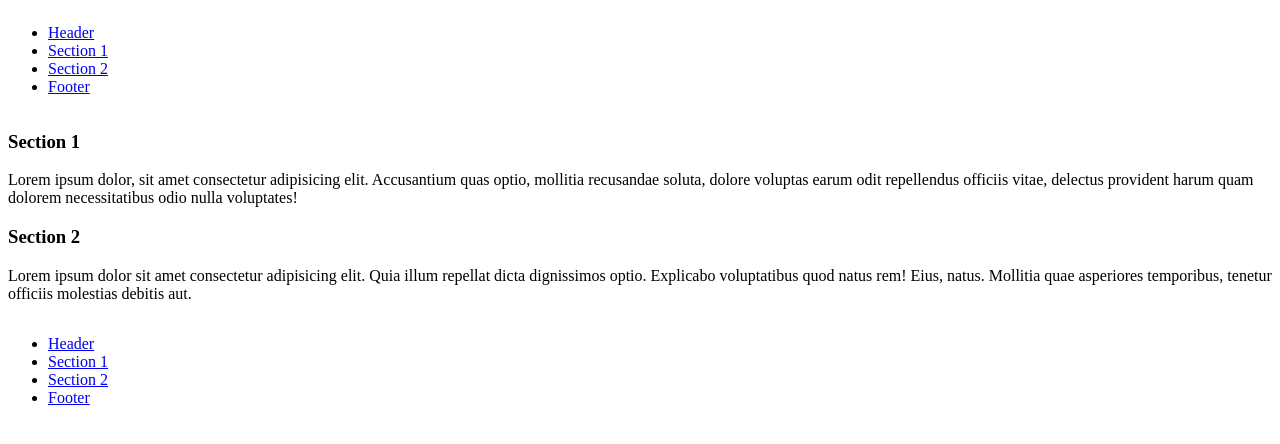
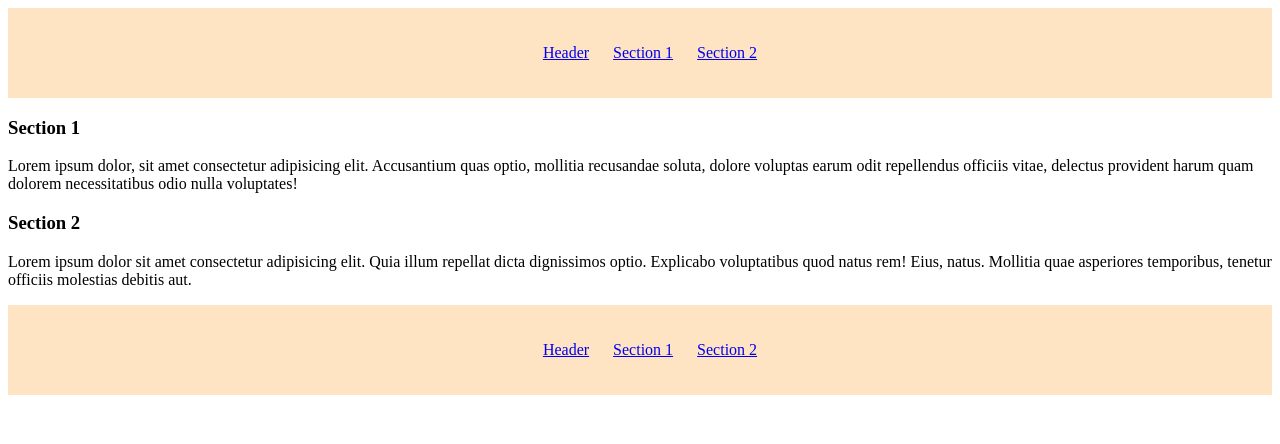
Before and after one commit to rykieldc/225747189-WebDevFinalExam, a plain HTML site: page index.html in a window 1280 px wide. Drawn offline with Linux system fonts and the light colour scheme.

Commit message:
delacalzada-rykiellouizze-part2

```diff
--- /dev/null
+++ b/css/styles.css
@@ -0,0 +1,21 @@
+.container{
+    display: flex;
+    justify-content: center;
+}
+
+li{
+    display: inline;
+    margin-right: 20px;
+}
+
+header{
+    background-color: bisque;
+    padding: 20px;
+    margin: 0;
+}
+
+footer{
+    background-color: bisque;
+    padding: 20px;
+    margin: 0;
+}
--- a/index.html
+++ b/index.html
@@ -4,43 +4,42 @@
     <meta charset="UTF-8">
     <meta name="viewport" content="width=device-width, initial-scale=1.0">
     <title>WebDev Final Exam</title>
-    <link rel="stylesheet" href="css/style.css">
+    <!-- <link rel="stylesheet" href="css/style.css"> -->
+    <link rel="stylesheet" href="css/styles.css">
 </head>
 <body>
-    <header id="header">
+    <header>
         <nav>
             <div class="container">
                 <ul>
                     <li><a href="#header"> Header</a></li>
                     <li><a href="#section1"> Section 1</a></li>
                     <li><a href="#section2"> Section 2</a></li>
-                    <li><a href="#footer"> Footer</a></li>
                 </ul>
             </div>
         </nav>
     </header>
 
-    <section id="section1">
+    <section>
         <h3>Section 1</h3>
         <p>
             Lorem ipsum dolor, sit amet consectetur adipisicing elit. Accusantium quas optio, mollitia recusandae soluta, dolore voluptas earum odit repellendus officiis vitae, delectus provident harum quam dolorem necessitatibus odio nulla voluptates!
         </p>
     </section>
 
-    <section id="section2">
+    <section>
         <h3>Section 2</h3>
         <p>
             Lorem ipsum dolor sit amet consectetur adipisicing elit. Quia illum repellat dicta dignissimos optio. Explicabo voluptatibus quod natus rem! Eius, natus. Mollitia quae asperiores temporibus, tenetur officiis molestias debitis aut.
         </p>
     </section>
 
-    <footer id="#footer">
+    <footer>
         <div class="container">
             <ul>
                 <li><a href="#header"> Header</a></li>
                 <li><a href="#section1"> Section 1</a></li>
                 <li><a href="#section2"> Section 2</a></li>
-                <li><a href="#footer"> Footer</a></li>
             </ul>
         </div>
     </footer>
```
